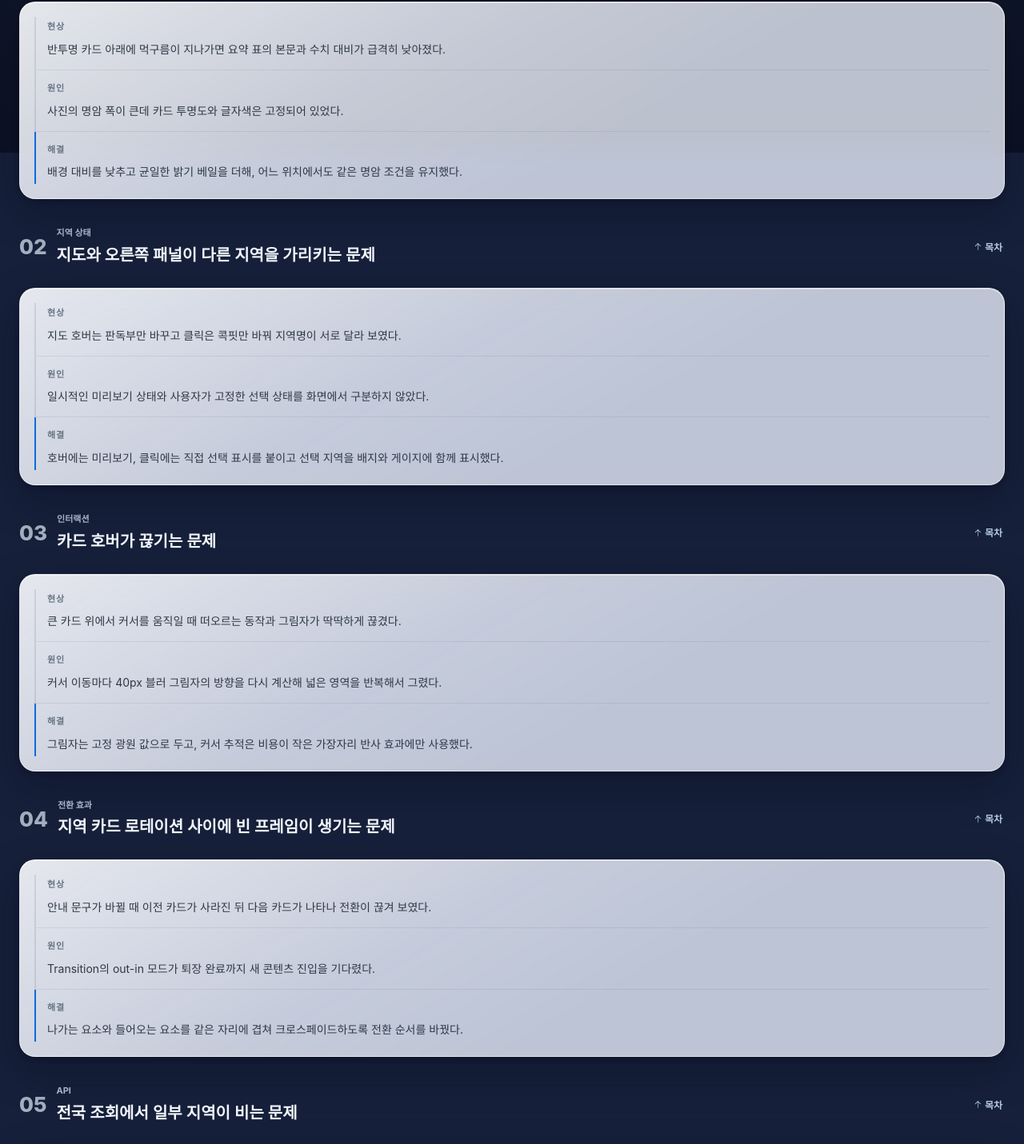
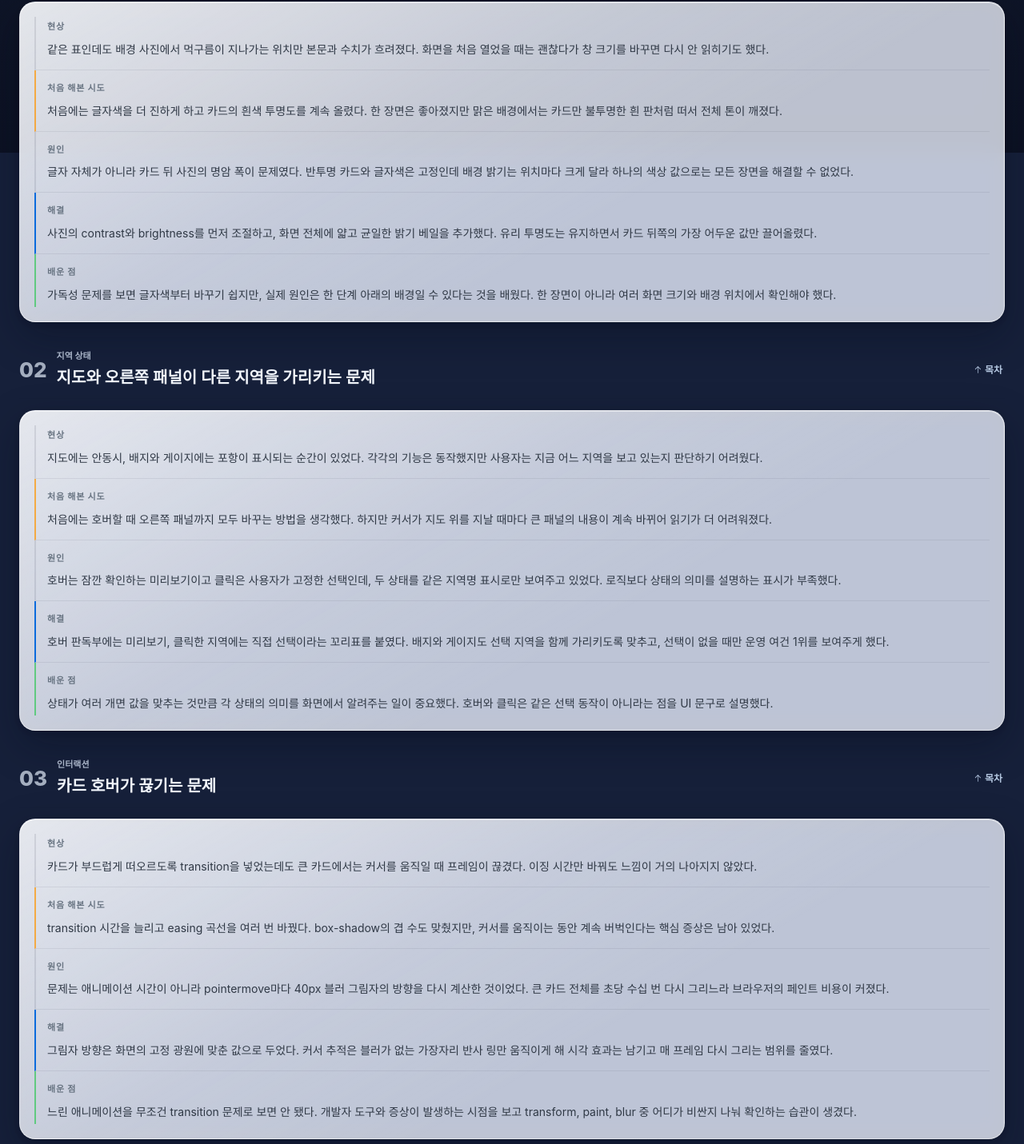
Before and after one commit to tjgurdls9/skala-vue, a Vue app: page /troubleshooting in a window 1280 px wide. Shown: the part 609-2040 px from the top of the page at 80% size. Built offline with nearby package versions, Linux system fonts and the light colour scheme; no server answers; a web font is replaced by a local one.

Commit message:
트러블슈팅 과정 기록과 탭 순서 보완

```diff
--- a/src/App.vue
+++ b/src/App.vue
@@ -198,11 +198,11 @@ onBeforeUnmount(() => {
         :ellipsis="false"
         class="nav-menu"
       >
+        <el-menu-item index="/dashboard"
+          ><el-icon><House /></el-icon> 날씨 대시보드</el-menu-item
+        >
         <el-menu-item index="/"
           ><el-icon><DataAnalysis /></el-icon> 지표 요약</el-menu-item
-        >
-        <el-menu-item index="/dashboard"
-          ><el-icon><House /></el-icon> 날씨 대시보드</el-menu-item
         >
         <el-menu-item index="/practice"
           ><el-icon><MagicStick /></el-icon> 실습 아카이브</el-menu-item
--- a/src/views/TroubleshootingView.vue
+++ b/src/views/TroubleshootingView.vue
@@ -5,51 +5,74 @@ const cases = [
   {
     area: '지표 요약',
     title: '배경에 따라 표가 흐려지는 문제',
-    symptom: '반투명 카드 아래에 먹구름이 지나가면 요약 표의 본문과 수치 대비가 급격히 낮아졌다.',
-    cause: '사진의 명암 폭이 큰데 카드 투명도와 글자색은 고정되어 있었다.',
-    solution: '배경 대비를 낮추고 균일한 밝기 베일을 더해, 어느 위치에서도 같은 명암 조건을 유지했다.',
+    symptom: '같은 표인데도 배경 사진에서 먹구름이 지나가는 위치만 본문과 수치가 흐려졌다. 화면을 처음 열었을 때는 괜찮다가 창 크기를 바꾸면 다시 안 읽히기도 했다.',
+    attempt: '처음에는 글자색을 더 진하게 하고 카드의 흰색 투명도를 계속 올렸다. 한 장면은 좋아졌지만 맑은 배경에서는 카드만 불투명한 흰 판처럼 떠서 전체 톤이 깨졌다.',
+    cause: '글자 자체가 아니라 카드 뒤 사진의 명암 폭이 문제였다. 반투명 카드와 글자색은 고정인데 배경 밝기는 위치마다 크게 달라 하나의 색상 값으로는 모든 장면을 해결할 수 없었다.',
+    solution: '사진의 contrast와 brightness를 먼저 조절하고, 화면 전체에 얇고 균일한 밝기 베일을 추가했다. 유리 투명도는 유지하면서 카드 뒤쪽의 가장 어두운 값만 끌어올렸다.',
+    lesson: '가독성 문제를 보면 글자색부터 바꾸기 쉽지만, 실제 원인은 한 단계 아래의 배경일 수 있다는 것을 배웠다. 한 장면이 아니라 여러 화면 크기와 배경 위치에서 확인해야 했다.',
   },
   {
     area: '지역 상태',
     title: '지도와 오른쪽 패널이 다른 지역을 가리키는 문제',
-    symptom: '지도 호버는 판독부만 바꾸고 클릭은 콕핏만 바꿔 지역명이 서로 달라 보였다.',
-    cause: '일시적인 미리보기 상태와 사용자가 고정한 선택 상태를 화면에서 구분하지 않았다.',
-    solution: '호버에는 미리보기, 클릭에는 직접 선택 표시를 붙이고 선택 지역을 배지와 게이지에 함께 표시했다.',
+    symptom: '지도에는 안동시, 배지와 게이지에는 포항이 표시되는 순간이 있었다. 각각의 기능은 동작했지만 사용자는 지금 어느 지역을 보고 있는지 판단하기 어려웠다.',
+    attempt: '처음에는 호버할 때 오른쪽 패널까지 모두 바꾸는 방법을 생각했다. 하지만 커서가 지도 위를 지날 때마다 큰 패널의 내용이 계속 바뀌어 읽기가 더 어려워졌다.',
+    cause: '호버는 잠깐 확인하는 미리보기이고 클릭은 사용자가 고정한 선택인데, 두 상태를 같은 지역명 표시로만 보여주고 있었다. 로직보다 상태의 의미를 설명하는 표시가 부족했다.',
+    solution: '호버 판독부에는 미리보기, 클릭한 지역에는 직접 선택이라는 꼬리표를 붙였다. 배지와 게이지도 선택 지역을 함께 가리키도록 맞추고, 선택이 없을 때만 운영 여건 1위를 보여주게 했다.',
+    lesson: '상태가 여러 개면 값을 맞추는 것만큼 각 상태의 의미를 화면에서 알려주는 일이 중요했다. 호버와 클릭은 같은 선택 동작이 아니라는 점을 UI 문구로 설명했다.',
   },
   {
     area: '인터랙션',
     title: '카드 호버가 끊기는 문제',
-    symptom: '큰 카드 위에서 커서를 움직일 때 떠오르는 동작과 그림자가 딱딱하게 끊겼다.',
-    cause: '커서 이동마다 40px 블러 그림자의 방향을 다시 계산해 넓은 영역을 반복해서 그렸다.',
-    solution: '그림자는 고정 광원 값으로 두고, 커서 추적은 비용이 작은 가장자리 반사 효과에만 사용했다.',
+    symptom: '카드가 부드럽게 떠오르도록 transition을 넣었는데도 큰 카드에서는 커서를 움직일 때 프레임이 끊겼다. 이징 시간만 바꿔도 느낌이 거의 나아지지 않았다.',
+    attempt: 'transition 시간을 늘리고 easing 곡선을 여러 번 바꿨다. box-shadow의 겹 수도 맞췄지만, 커서를 움직이는 동안 계속 버벅인다는 핵심 증상은 남아 있었다.',
+    cause: '문제는 애니메이션 시간이 아니라 pointermove마다 40px 블러 그림자의 방향을 다시 계산한 것이었다. 큰 카드 전체를 초당 수십 번 다시 그리느라 브라우저의 페인트 비용이 커졌다.',
+    solution: '그림자 방향은 화면의 고정 광원에 맞춘 값으로 두었다. 커서 추적은 블러가 없는 가장자리 반사 링만 움직이게 해 시각 효과는 남기고 매 프레임 다시 그리는 범위를 줄였다.',
+    lesson: '느린 애니메이션을 무조건 transition 문제로 보면 안 됐다. 개발자 도구와 증상이 발생하는 시점을 보고 transform, paint, blur 중 어디가 비싼지 나눠 확인하는 습관이 생겼다.',
   },
   {
     area: '전환 효과',
     title: '지역 카드 로테이션 사이에 빈 프레임이 생기는 문제',
-    symptom: '안내 문구가 바뀔 때 이전 카드가 사라진 뒤 다음 카드가 나타나 전환이 끊겨 보였다.',
-    cause: 'Transition의 out-in 모드가 퇴장 완료까지 새 콘텐츠 진입을 기다렸다.',
-    solution: '나가는 요소와 들어오는 요소를 같은 자리에 겹쳐 크로스페이드하도록 전환 순서를 바꿨다.',
+    symptom: '지역 카드의 안내 문구가 자동으로 바뀔 때 이전 내용이 먼저 사라지고 잠깐 빈 공간이 보인 뒤 다음 내용이 나타났다.',
+    attempt: 'opacity 전환 시간을 늘리면 자연스러울 것으로 생각했지만, 빈 구간도 함께 길어져 오히려 더 느리고 답답해 보였다.',
+    cause: 'Vue Transition의 out-in 모드가 이전 요소의 퇴장을 끝낸 다음 새 요소를 넣는 순서였다. 두 요소가 겹치는 시간이 없으니 크로스페이드가 될 수 없었다.',
+    solution: 'out-in 모드를 제거하고 나가는 요소를 같은 위치에 겹치도록 배치했다. 이전 내용이 흐려지는 동안 새 내용이 동시에 나타나게 해 빈 프레임을 없앴다.',
+    lesson: '전환 효과는 지속 시간보다 요소가 들어오고 나가는 순서가 더 중요했다. CSS만 보지 않고 Vue가 실제 DOM을 언제 교체하는지도 함께 확인해야 했다.',
   },
   {
     area: 'API',
     title: '전국 조회에서 일부 지역이 비는 문제',
-    symptom: '45개 지점의 날씨와 대기질을 한 번에 요청하면 뒤쪽 지역이 간헐적으로 표시되지 않았다.',
-    cause: '지점당 두 번, 총 90회 요청이 무료 API의 분당 호출 한도를 넘었다.',
-    solution: '25개 지점씩 나눠 호출하고 먼저 도착한 결과부터 반영했으며, Pinia 캐시로 탭 이동 중 재호출을 막았다.',
+    symptom: '관측 지점을 17곳에서 45곳으로 늘린 뒤 일부 지역만 비거나 새로고침할 때마다 결과 수가 달라졌다. 코드 오류처럼 보였지만 항상 같은 지역에서 실패하지는 않았다.',
+    attempt: '응답 데이터의 좌표와 지역 id를 먼저 확인하고 실패한 요청을 다시 보내 보았다. 개별 요청은 정상이라 데이터 매핑 문제가 아니라는 것을 확인했다.',
+    cause: '한 지점마다 현재 날씨와 대기질을 두 번 요청해 총 90회가 한꺼번에 발생했다. 무료 API의 분당 호출 한도를 넘으면서 뒤쪽 요청이 429 응답으로 실패했다.',
+    solution: '25개 지점씩 두 묶음으로 나누고 호출 사이에 간격을 두었다. 첫 묶음이 도착하면 화면에 바로 표시하고, Pinia에 결과를 보관해 탭을 옮길 때 같은 요청을 반복하지 않게 했다.',
+    lesson: 'API가 간헐적으로 실패하면 코드뿐 아니라 요금제와 호출 제한도 확인해야 했다. 모든 결과를 기다리는 것보다 먼저 받은 데이터부터 보여주는 편이 체감 속도에도 유리했다.',
   },
   {
     area: '라우팅',
     title: '탭 이동 때 화면이 들썩이는 문제',
-    symptom: '동적 import로 다른 화면을 불러오는 짧은 순간에 본문 높이가 0으로 줄었다.',
-    cause: 'RouterView가 비는 로딩 구간에 높이를 유지할 기준이 없었다.',
-    solution: '라우트 영역의 최소 높이를 고정하고 짧은 크로스페이드로 화면 교체를 연결했다.',
+    symptom: '상단 탭을 누를 때 페이지 전체가 위로 한번 접혔다가 다시 펼쳐지는 것처럼 들썩였다. 각 화면 자체의 높이는 충분한데 전환 순간에만 발생했다.',
+    attempt: '각 View의 margin과 padding을 맞추고 최대 너비도 통일했다. 화면별 폭 차이는 줄었지만 탭을 누르는 찰나의 수직 흔들림은 남았다.',
+    cause: '화면을 동적 import로 나눠 둔 상태라 다음 JavaScript 청크를 읽는 짧은 동안 RouterView가 비었다. 그 순간 본문 높이가 0이 되며 아래 요소가 위로 당겨졌다.',
+    solution: '라우트가 표시되는 영역에 최소 높이를 주고 화면 교체에는 짧은 크로스페이드를 적용했다. 새 화면을 읽는 동안에도 전체 레이아웃의 자리는 유지했다.',
+    lesson: '레이아웃이 흔들린다고 항상 CSS 여백 문제는 아니었다. 네트워크와 코드 분할 때문에 생기는 아주 짧은 빈 상태도 화면 크기에 영향을 줄 수 있었다.',
+  },
+  {
+    area: '개발 환경',
+    title: '코드를 고쳤는데 화면이 바뀌지 않는 문제',
+    symptom: 'CSS와 컴포넌트를 여러 번 수정하고 저장했는데 브라우저 화면은 계속 이전 디자인을 보여줬다. 코드가 틀렸다고 생각해 같은 부분을 반복해서 손봤다.',
+    attempt: '브라우저 새로고침, 캐시 비우기, 개발 서버 재시작까지 해봤지만 결과가 같았다. 그제야 실행 중인 터미널 경로와 Git 브랜치를 따로 확인했다.',
+    cause: '수정은 worktree-ios-redesign 브랜치에서 하고 있었지만 개발 서버는 main 폴더에서 실행 중이었다. 브라우저가 보고 있는 소스와 내가 편집하는 소스가 서로 달랐다.',
+    solution: 'git worktree list와 현재 터미널 경로를 확인한 뒤 리디자인 worktree에서 개발 서버를 다시 실행했다. 이후부터 작업 전 브랜치, 경로, 로컬 주소를 먼저 확인했다.',
+    lesson: '비전공자 입장에서는 화면이 안 바뀌면 코드부터 의심하기 쉬웠다. 하지만 실행 환경을 먼저 확인하는 짧은 절차가 불필요한 수정을 크게 줄여준다는 것을 배웠다.',
   },
   {
     area: '배포',
     title: '배포 주소로 바로 들어가면 404가 나는 문제',
-    symptom: '홈은 열리지만 /practice 같은 주소를 직접 열거나 새로고침하면 파일을 찾지 못했다.',
-    cause: '정적 호스팅이 Vue Router 경로를 실제 파일 경로로 해석했다.',
-    solution: 'Vercel rewrite가 모든 앱 경로를 index.html로 보내도록 설정했다.',
+    symptom: '홈에서 탭을 눌러 /practice로 이동하면 정상인데, 같은 주소를 새 창에 붙여 넣거나 새로고침하면 404가 나왔다. 로컬에서는 재현되지 않아 배포 자체가 잘못된 줄 알았다.',
+    attempt: '라우터 경로와 컴포넌트 import를 다시 확인하고 빌드도 반복했다. 앱 안에서 이동할 때는 정상이라는 차이를 기준으로 서버가 처음 주소를 처리하는 과정을 살펴봤다.',
+    cause: 'Vue Router는 브라우저 안에서 경로를 바꾸지만, 직접 접속한 Vercel은 /practice라는 실제 파일을 찾으려 했다. 정적 결과물에는 해당 파일이 없고 index.html만 있었다.',
+    solution: 'vercel.json에 모든 경로를 index.html로 보내는 rewrite를 추가했다. 이후 Vue 앱이 먼저 열린 다음 Router가 현재 주소에 맞는 화면을 선택하게 했다.',
+    lesson: '로컬 개발 서버가 자동으로 처리해 주는 기능이 배포 서버에는 없을 수 있었다. 홈뿐 아니라 하위 주소 직접 접속과 새로고침까지 배포 확인 항목에 넣었다.',
   },
 ]
 
@@ -61,7 +84,7 @@ const pad = (index) => String(index + 1).padStart(2, '0')
     <header id="trouble-top" class="trouble-head">
       <p class="trouble-eyebrow">TROUBLESHOOTING LOG</p>
       <h2 class="trouble-title">트러블슈팅</h2>
-      <p class="trouble-sub">개발 중 확인한 현상과 원인, 실제 적용한 해결 방법을 정리했습니다.</p>
+      <p class="trouble-sub">막혔던 지점부터 원인을 찾아간 과정, 해결 뒤 남은 배움까지 기록했습니다.</p>
     </header>
 
     <nav class="trouble-index" aria-label="트러블슈팅 목차">
@@ -86,8 +109,10 @@ const pad = (index) => String(index + 1).padStart(2, '0')
       </header>
       <dl class="trouble-detail">
         <div><dt>현상</dt><dd>{{ item.symptom }}</dd></div>
+        <div class="attempt"><dt>처음 해본 시도</dt><dd>{{ item.attempt }}</dd></div>
         <div><dt>원인</dt><dd>{{ item.cause }}</dd></div>
         <div class="solution"><dt>해결</dt><dd>{{ item.solution }}</dd></div>
+        <div class="lesson"><dt>배운 점</dt><dd>{{ item.lesson }}</dd></div>
       </dl>
     </section>
   </div>
@@ -118,6 +143,8 @@ const pad = (index) => String(index + 1).padStart(2, '0')
 .trouble-detail div:first-child { padding-top: 4px; }
 .trouble-detail div:last-child { padding-bottom: 4px; border-bottom: 0; }
 .trouble-detail .solution { border-left-color: var(--color-accent); }
+.trouble-detail .attempt { border-left-color: rgba(255, 149, 0, .7); }
+.trouble-detail .lesson { border-left-color: rgba(52, 199, 89, .7); }
 .trouble-detail dt { margin-bottom: 7px; font-size: 11px; font-weight: 800; letter-spacing: .08em; color: #687482; }
 .trouble-detail dd { margin: 0; color: #303946; font-size: 14px; line-height: 1.65; }
 @media (max-width: 760px) { .trouble-index { grid-template-columns: 1fr; } }
```
Also changed, not shown: 1 other file (tests, documents, lock files or other folders).
